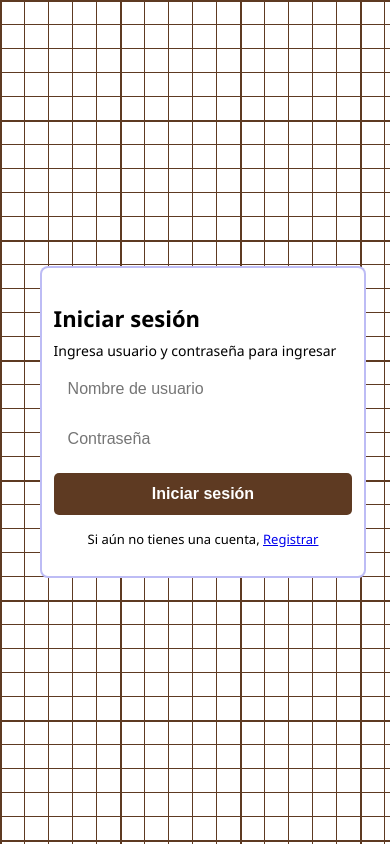
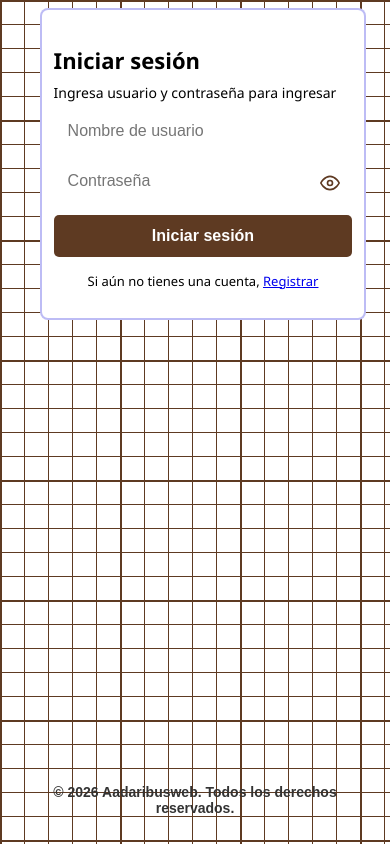
Before and after one commit to aadaribus/my-backback, a website: page app/page/login.html in a window 390 px wide. Drawn offline with Linux system fonts and the light colour scheme.

```diff
--- a/app/page/login.html
+++ b/app/page/login.html
@@ -26,8 +26,9 @@
                         aria-label="Nombre de usuario"
                     >
                 </div>
-                <div>
+                <div class="password-container">
                     <label class="sr-only" for="password">Contraseña</label>
+                    <div class="password-wrapper">
                         <input
                             type="password"
                             id="password"
@@ -37,6 +38,17 @@
                             autocomplete="current-password"
                             aria-label="Contraseña"
                         >
+                        <button type="button" class="toggle-password" aria-label="Mostrar contraseña" title="Mostrar/ocultar contraseña">
+                            <svg class="eye-icon" viewBox="0 0 24 24" fill="none" stroke="currentColor" stroke-width="2">
+                                <path d="M1 12s4-8 11-8 11 8 11 8-4 8-11 8-11-8-11-8z"></path>
+                                <circle cx="12" cy="12" r="3"></circle>
+                            </svg>
+                            <svg class="eye-closed-icon" style="display: none;" viewBox="0 0 24 24" fill="none" stroke="currentColor" stroke-width="2">
+                                <path d="M17.94 17.94A10.07 10.07 0 0 1 12 20c-7 0-11-8-11-8a18.45 18.45 0 0 1 5.06-5.94M9.9 4.24A9.12 9.12 0 0 1 12 4c7 0 11 8 11 8a18.5 18.5 0 0 1-2.16 3.19m-6.72-1.07a3 3 0 1 1-4.24-4.24"></path>
+                                <line x1="1" y1="1" x2="23" y2="23"></line>
+                            </svg>
+                        </button>
+                    </div>
                 </div>
                 <button type="submit" aria-label="Iniciar sesión">Iniciar sesión</button>
                 <p class="error escondido" role="alert" aria-live="polite">Error al iniciar sesión</p>
@@ -44,6 +56,10 @@
             <p>Si aún no tienes una cuenta, <a href="/register" aria-label="Ir a página de registro">Registrar</a></p>
         </div>
     </main>
+
     <script src="/login.js" defer></script>
+     <footer class="pie">
+    <p>&copy; 2026 Aadaribusweb. Todos los derechos reservados.</p>
+</footer>
 </body>
 </html>
--- a/app/public/login.js
+++ b/app/public/login.js
@@ -102,3 +102,31 @@ document.getElementById("password").addEventListener("input", () => {
     mensajeError.classList.add("escondido");
   }
 });
+
+// Toggle password visibility
+document.addEventListener("DOMContentLoaded", () => {
+  const toggleBtn = document.querySelector(".toggle-password");
+  const passwordInput = document.getElementById("password");
+  const eyeIcon = document.querySelector(".eye-icon");
+  const eyeClosedIcon = document.querySelector(".eye-closed-icon");
+
+  if (toggleBtn && passwordInput) {
+    toggleBtn.addEventListener("click", (e) => {
+      e.preventDefault();
+
+      const isPassword = passwordInput.type === "password";
+      passwordInput.type = isPassword ? "text" : "password";
+
+      // Toggle icons
+      if (isPassword) {
+        eyeIcon.style.display = "none";
+        eyeClosedIcon.style.display = "block";
+        toggleBtn.setAttribute("aria-label", "Ocultar contraseña");
+      } else {
+        eyeIcon.style.display = "block";
+        eyeClosedIcon.style.display = "none";
+        toggleBtn.setAttribute("aria-label", "Mostrar contraseña");
+      }
+    });
+  }
+});
--- a/app/public/style.css
+++ b/app/public/style.css
@@ -13,7 +13,7 @@ html {
 
 
 body {
-        margin: 0;
+    margin: 0;
     padding: 0;
     font-family: 'Segoe UI', Tahoma, Geneva, Verdana, sans-serif;
     display: flex;
@@ -21,6 +21,9 @@ body {
     align-items: center;
     min-height: 100svh;
     font-size: large;
+    display: flex;
+    min-height: 100vh;
+    flex-direction: column;
 
 }
 
@@ -60,6 +63,47 @@ button{
     cursor: pointer;
 }
 
+/* Password toggle button styles */
+.password-container {
+    position: relative;
+}
+
+.password-wrapper {
+    position: relative;
+    display: flex;
+    align-items: center;
+}
+
+.password-wrapper input {
+    flex: 1;
+    padding-right: 50px;
+}
+
+.toggle-password {
+    position: absolute;
+    right: 15px;
+    background: none;
+    border: none;
+    cursor: pointer;
+    padding: 0;
+    width: 24px;
+    height: 24px;
+    display: flex;
+    align-items: center;
+    justify-content: center;
+    color: #5e3a22;
+}
+
+.toggle-password:hover {
+    color: #8b5a3c;
+}
+
+.eye-icon,
+.eye-closed-icon {
+    width: 100%;
+    height: 100%;
+}
+
 .error{
 color: red;
 }
@@ -75,6 +119,18 @@ color: red;
     width: 1px;
     height: 1px;
     overflow: hidden;
+}
+
+/* FOOTER*/
+.pie {
+    display: flex;
+    margin-top: auto;
+    text-align: center;
+    padding: 20px;
+   /* background-color: #f8f9fa;  Cambia el color de fondo aquí */
+    color: #333333;            /* Cambia el color del texto aquí */
+    font-family: Arial, sans-serif;
+    font-weight: bold;
 }
 
 /* Responsive para tablets y dispositivos medianos (iPad, tablets) */
@@ -137,6 +193,16 @@ color: red;
     form + p {
         margin-top: 15px;
     }
+
+    .password-wrapper input {
+        padding-right: 45px;
+    }
+
+    .toggle-password {
+        width: 20px;
+        height: 20px;
+        right: 12px;
+    }
 }
 
 /* Responsive para móviles grandes (600px - 768px) */
@@ -173,6 +239,9 @@ color: red;
         gap: 10px;
     }
 }
+
+
+
 
 /* Responsive para móviles pequeños (< 480px) */
 @media (max-width: 480px) {
```
Also changed, not shown: app/page/register.html (+16 -1 lines), app/public/register.js (+28 -0 lines), app/public/stylehome.css (+5 -33 lines), app/page/home/home.html (line endings or trailing spaces). Lines whose indentation alone changed are shown as unchanged.
